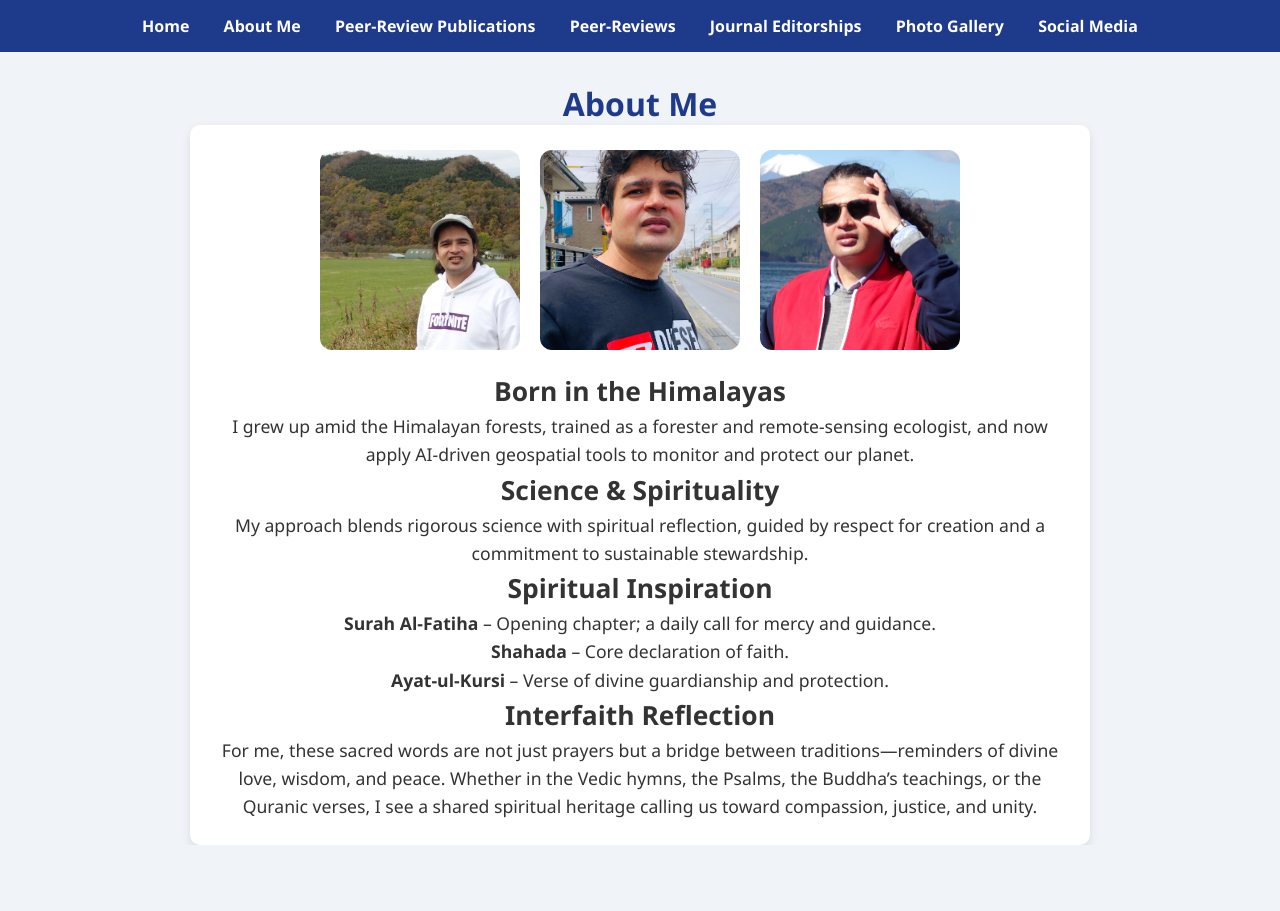
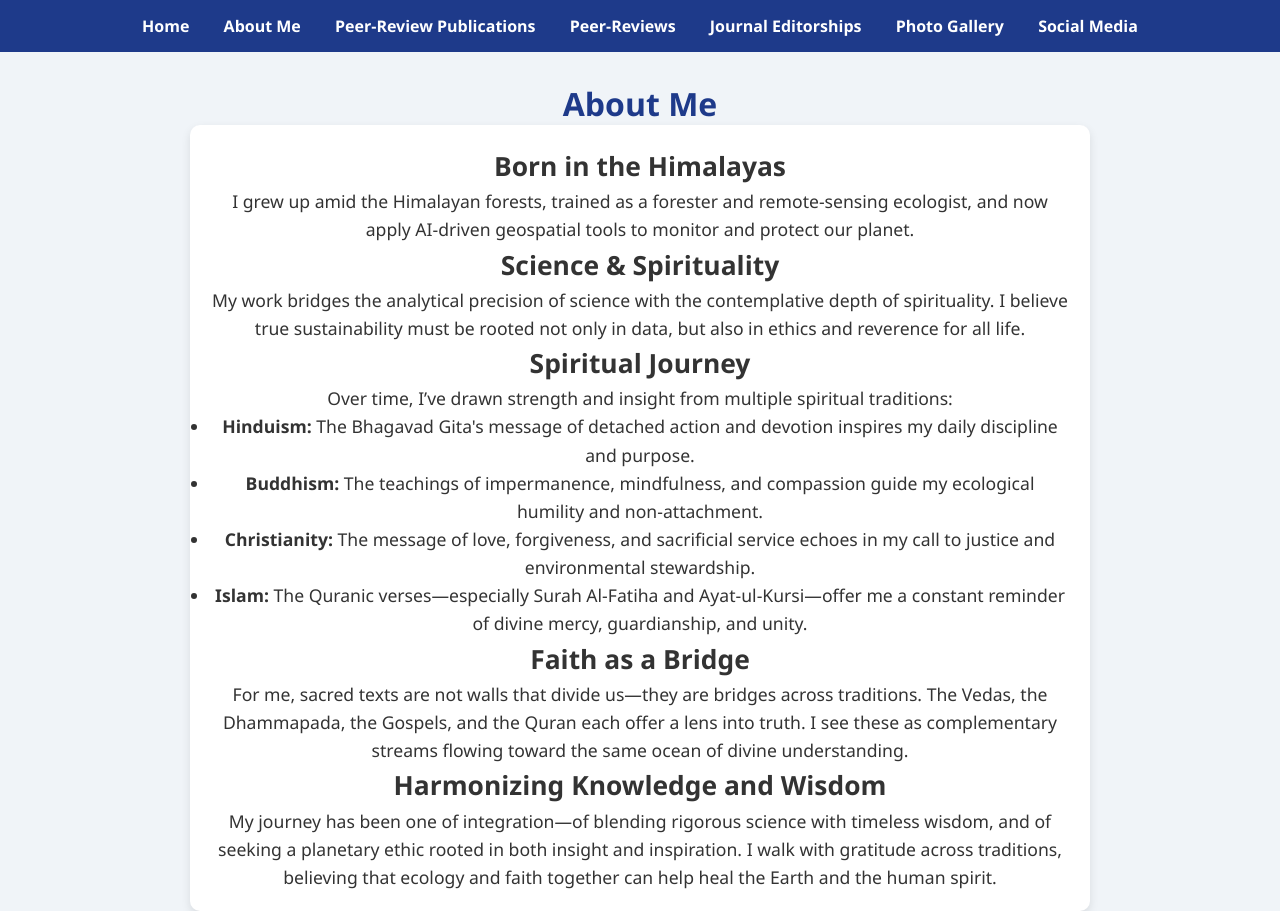
Before and after one commit to digital-ecosphere/my-personal-website, a plain HTML site: page about.html in a window 1280 px wide. Before the commit the page ends 845 px from the top, so only its background shows below. Drawn offline with Linux system fonts and the light colour scheme.

Commit message:
about.html

```diff
--- a/about.html
+++ b/about.html
@@ -1,5 +1,5 @@
 <!-- ============================
-     about.html (restored version)
+     about.html (spiritual version, no photos)
      ============================ -->
 <!DOCTYPE html>
 <html lang="en">
@@ -23,28 +23,37 @@
   <h1>About Me</h1>
 
   <!-- Main About Section -->
-  <section class="intro" style="text-align: center; max-width: 900px; margin: 0 auto;">
-    <div style="display: flex; justify-content: center; gap: 20px; flex-wrap: wrap; margin-bottom: 20px;">
-      <img src="https://raw.githubusercontent.com/digital-ecosphere/my-personal-website/main/2.jpg" alt="Photo 2" style="width: 200px; height: 200px; object-fit: cover; border-radius: 12px;">
-      <img src="https://raw.githubusercontent.com/digital-ecosphere/my-personal-website/main/1.jpg" alt="Photo 1" style="width: 200px; height: 200px; object-fit: cover; border-radius: 12px;">
-      <img src="https://raw.githubusercontent.com/digital-ecosphere/my-personal-website/main/3.jpg" alt="Photo 3" style="width: 200px; height: 200px; object-fit: cover; border-radius: 12px;">
-    </div>
-
+  <section class="intro" style="max-width: 900px; margin: 0 auto; padding: 20px;">
     <h2>Born in the Himalayas</h2>
-    <p>I grew up amid the Himalayan forests, trained as a forester and remote‑sensing ecologist, and now apply AI‑driven geospatial tools to monitor and protect our planet.</p>
+    <p>
+      I grew up amid the Himalayan forests, trained as a forester and remote‑sensing ecologist, and now apply AI‑driven geospatial tools to monitor and protect our planet.
+    </p>
 
     <h2>Science & Spirituality</h2>
-    <p>My approach blends rigorous science with spiritual reflection, guided by respect for creation and a commitment to sustainable stewardship.</p>
+    <p>
+      My work bridges the analytical precision of science with the contemplative depth of spirituality. I believe true sustainability must be rooted not only in data, but also in ethics and reverence for all life.
+    </p>
 
-    <h2>Spiritual Inspiration</h2>
-    <ul style="list-style: none; padding-left: 0;">
-      <li><strong>Surah Al‑Fatiha</strong> – Opening chapter; a daily call for mercy and guidance.</li>
-      <li><strong>Shahada</strong> – Core declaration of faith.</li>
-      <li><strong>Ayat‑ul‑Kursi</strong> – Verse of divine guardianship and protection.</li>
+    <h2>Spiritual Journey</h2>
+    <p>
+      Over time, I’ve drawn strength and insight from multiple spiritual traditions:
+    </p>
+    <ul>
+      <li><strong>Hinduism:</strong> The Bhagavad Gita's message of detached action and devotion inspires my daily discipline and purpose.</li>
+      <li><strong>Buddhism:</strong> The teachings of impermanence, mindfulness, and compassion guide my ecological humility and non-attachment.</li>
+      <li><strong>Christianity:</strong> The message of love, forgiveness, and sacrificial service echoes in my call to justice and environmental stewardship.</li>
+      <li><strong>Islam:</strong> The Quranic verses—especially Surah Al-Fatiha and Ayat‑ul‑Kursi—offer me a constant reminder of divine mercy, guardianship, and unity.</li>
     </ul>
 
-    <h2>Interfaith Reflection</h2>
-    <p>For me, these sacred words are not just prayers but a bridge between traditions—reminders of divine love, wisdom, and peace. Whether in the Vedic hymns, the Psalms, the Buddha’s teachings, or the Quranic verses, I see a shared spiritual heritage calling us toward compassion, justice, and unity.</p>
+    <h2>Faith as a Bridge</h2>
+    <p>
+      For me, sacred texts are not walls that divide us—they are bridges across traditions. The Vedas, the Dhammapada, the Gospels, and the Quran each offer a lens into truth. I see these as complementary streams flowing toward the same ocean of divine understanding.
+    </p>
+
+    <h2>Harmonizing Knowledge and Wisdom</h2>
+    <p>
+      My journey has been one of integration—of blending rigorous science with timeless wisdom, and of seeking a planetary ethic rooted in both insight and inspiration. I walk with gratitude across traditions, believing that ecology and faith together can help heal the Earth and the human spirit.
+    </p>
   </section>
 </body>
 </html>
```
